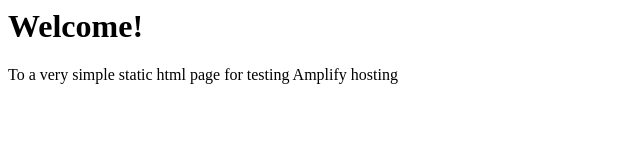
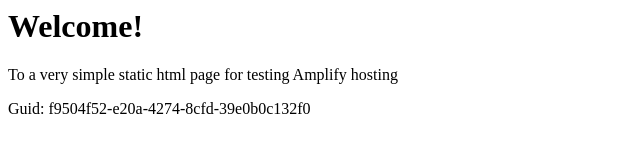
Before and after one commit to aws-aemilia-gru/Github-PR-Commit-Integration-Test-DoNotTouch-GitHubAutoBuildCanaryTest-v1-preprod-sa-east-1, a website: page src/index.html in a window 1280 px wide. Shown: the whole page, without its empty margins (0-640 px from the left). Drawn offline with Linux system fonts and the light colour scheme.

Commit message:
commit from integ tests

```diff
--- a/src/index.html
+++ b/src/index.html
@@ -1,3 +1,5 @@
+
+
 <html lang="en">
 
 <head>
@@ -10,6 +12,6 @@
 <body>
     <h1>Welcome!</h1>
     <p>To a very simple static html page for testing Amplify hosting</p>
-</body>
+    <p>Guid: f9504f52-e20a-4274-8cfd-39e0b0c132f0</p></body>
 
 </html>
```
